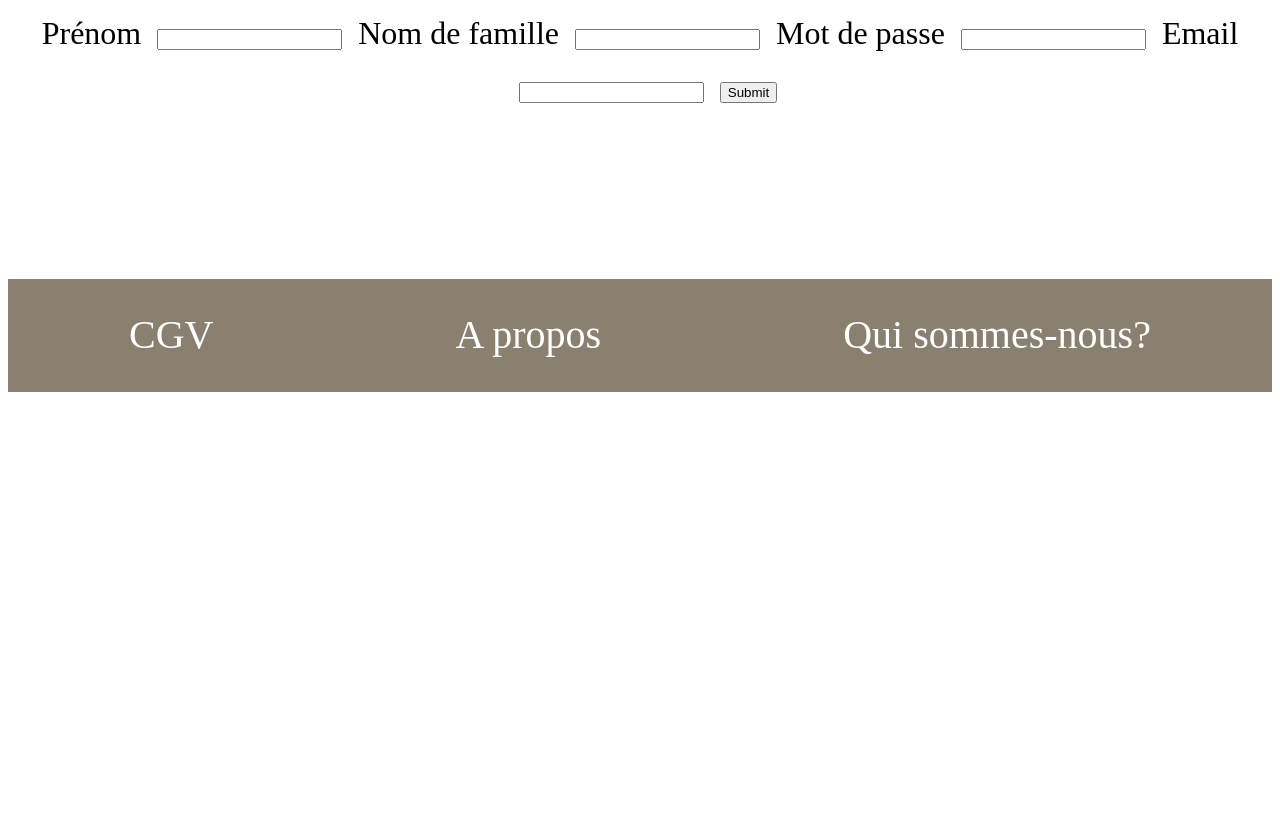
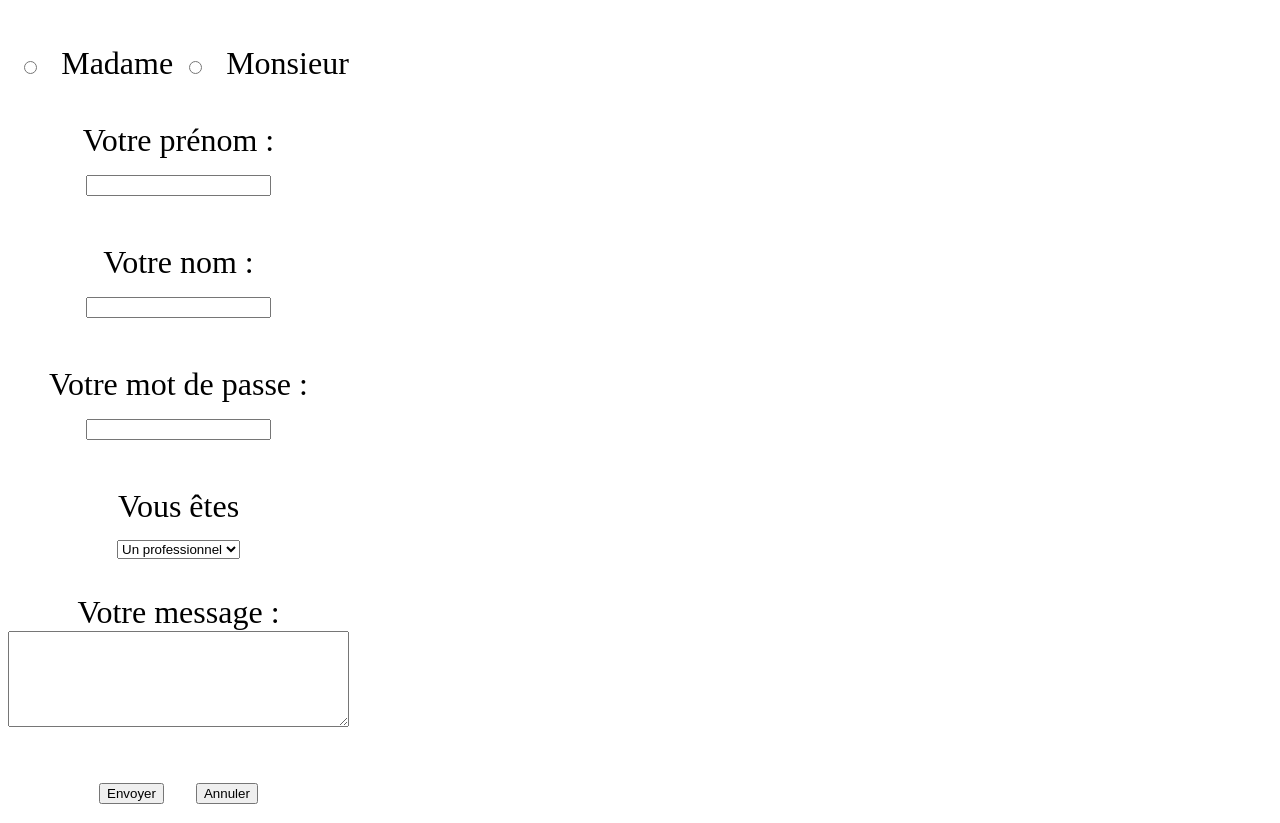
Before and after one commit to Florian-HOCQUARD/au-vignoble, a Gatsby site: page /inscription in a window 1280 px wide. Shown: the part 409-1232 px from the top of the page. Before the commit the page ends 809 px from the top, so only its background shows below. Built offline with nearby package versions, Linux system fonts and the light colour scheme; Gatsby itself is replaced by a stand-in of ours.

Commit message:
update code

```diff
--- a/src/pages/app.js
+++ b/src/pages/app.js
@@ -1,14 +1,14 @@
 import React from 'react'
 import { Router } from '@reach/router'
 import Layout from '../components/layout'
-import Profile from '../pages/profile'
+// import Profile from '../pages/profile'
 import Login from '../pages/login'
-import PrivateRoute from '../components/privateRoute'
+// import PrivateRoute from '../components/privateRoute'
 
 const App = () => (
   <Layout>
     <Router>
-      <PrivateRoute path='/app/profile' component={Profile} />
+      {/* <PrivateRoute path='/app/profile' component={Profile} /> */}
       <Login path='/app/login' />
     </Router>
   </Layout>
--- a/src/pages/inscription.js
+++ b/src/pages/inscription.js
@@ -4,118 +4,117 @@ import Footer from '../components/Footer'
 import Header from '../components/Header'
 import '../styles/style.css'
 
-// const Inscription = () => {
-//   return (
-//     <>
-//       <BurgerMenu />
-//       <Header />
-//       <div className='inscription'>
-//         <form name='mon-formulaire1' data-netlify='true' method='post'>
-//           <input type='hidden' name='form-name' value='contact' />
-//           <p>
-//             <input type='radio' name='civi' value='Mme' /> Madame
-//             <input type='radio' name='civi' value='Mr' /> Monsieur
-//           </p>
-//           <p>
-//             Votre prénom :<br />
-//             <input type='text' name='prenom' />
-//           </p>
-//           <p>
-//             Votre nom :<br />
-//             <input type='text' name='nom' />
-//           </p>
-//           <p>
-//             Votre mot de passe :<br />
-//             <input type='password' name='passe' />
-//           </p>
-//           <p>
-//             Vous êtes<br />
-//             <select name='profil'>
-//               <option value='parti'>Un particulier</option>
-//               <option value='profe' selected='selected'>Un professionnel</option>
-//             </select>
-//           </p>
-//           <p>
-//             Votre message :<br />
-//             <textarea name='le-message' rows='6' cols='40' />
-//           </p>
-//           <p>
-//             <input type='submit' value='Envoyer' />
-//             <input type='reset' value='Annuler' />
-//           </p>
-//         </form>
-//       </div>
-//       <Footer />
-//     </>
-//   )
-// }
-
-export default class Inscription extends React.Component {
-  state = {
-    firstName: "",
-    lastName: "",
-    password: "",
-    email: ""
-  }
-  handleInputChange = event => {
-    const target = event.target
-    const value = target.value
-    const name = target.name
-    this.setState({
-      [name]: value,
-    })
-  }
-  handleSubmit = event => {
-    event.preventDefault()
-    window.location='/login'
-  }
-  render() {
+const Inscription = () => {
   return (
     <>
       <BurgerMenu />
       <Header />
       <div className='inscription'>
-      <form onSubmit={this.handleSubmit}>
-
-          Prénom
-          <input
-            type="text"
-            name="firstName"
-            value={this.state.firstName}
-            onChange={this.handleInputChange}
-          />
-
-
-          Nom de famille
-          <input
-            type="text"
-            name="lastName"
-            value={this.state.lastName}
-            onChange={this.handleInputChange}
-          />
-
-          Mot de passe
-          <input
-            type="password"
-            name="password"
-            value={this.state.password}
-            onChange={this.handleInputChange}
-          />
-
-          Email
-          <input
-            type="email"
-            name="email"
-            value={this.state.email}
-            onChange={this.handleInputChange}
-          />
-        <button type="submit">Submit</button>
+        <form name='mon-formulaire1' data-netlify='true' method='post'>
+          <input type='hidden' name='form-name' value='contact' />
+          <p>
+            <input type='radio' name='civi' value='Mme' /> Madame
+            <input type='radio' name='civi' value='Mr' /> Monsieur
+          </p>
+          <p>
+            Votre prénom :<br />
+            <input type='text' name='prenom' />
+          </p>
+          <p>
+            Votre nom :<br />
+            <input type='text' name='nom' />
+          </p>
+          <p>
+            Votre mot de passe :<br />
+            <input type='password' name='passe' />
+          </p>
+          <p>
+            Vous êtes<br />
+            <select name='profil'>
+              <option value='parti'>Un particulier</option>
+              <option value='profe' selected='selected'>Un professionnel</option>
+            </select>
+          </p>
+          <p>
+            Votre message :<br />
+            <textarea name='le-message' rows='6' cols='40' />
+          </p>
+          <p>
+            <input type='submit' value='Envoyer' />
+            <input type='reset' value='Annuler' />
+          </p>
         </form>
       </div>
       <Footer />
     </>
   )
 }
-}
 
-// export default Inscription
+// export default class Inscription extends React.Component {
+//   state = {
+//     firstName: "",
+//     lastName: "",
+//     password: "",
+//     email: ""
+//   }
+//   handleInputChange = event => {
+//     const target = event.target
+//     const value = target.value
+//     const name = target.name
+//     this.setState({
+//       [name]: value,
+//     })
+//   }
+//   handleSubmit = event => {
+//     event.preventDefault()
+//     window.location='/login'
+//   }
+//   render() {
+//     return (
+//       <>
+//       <BurgerMenu />
+//     <Header />
+//     <div className='inscription'>
+//       <form onSubmit={this.handleSubmit}>
+
+//           Prénom
+//           <input
+//             type="text"
+//             name="firstName"
+//             value={this.state.firstName}
+//             onChange={this.handleInputChange}
+//           />
+
+//           Nom de famille
+//           <input
+//             type="text"
+//             name="lastName"
+//             value={this.state.lastName}
+//             onChange={this.handleInputChange}
+//           />
+
+//           Mot de passe
+//           <input
+//             type="password"
+//             name="password"
+//             value={this.state.password}
+//             onChange={this.handleInputChange}
+//           />
+
+//           Email
+//           <input
+//             type="email"
+//             name="email"
+//             value={this.state.email}
+//             onChange={this.handleInputChange}
+//           />
+//         <button type="submit">Submit</button>
+//       </form>
+//       </div>
+//       <Footer />
+//       </>
+//     )
+//   }
+// }
+
+export default Inscription
--- a/src/pages/login.js
+++ b/src/pages/login.js
@@ -3,7 +3,6 @@ import BurgerMenu from '../components/BurgerMenu'
 import Footer from '../components/Footer'
 import Header from '../components/Header'
 import '../styles/style.css'
-
 import { handleLogin } from '../services/auth'
 
 const Login = (state) => {
--- a/src/pages/{datoCmsPage.slug}.js
+++ b/src/pages/{datoCmsPage.slug}.js
@@ -1,7 +1,7 @@
 import { graphql } from 'gatsby'
 import React from 'react'
 
-export default ({ data }) => {
+const Page = ({ data }) => {
   const story = data.datoCmsPage
   return (
     <>
@@ -26,3 +26,5 @@ export const query = graphql`
               }
         }
     `
+
+export default Page
--- a/src/pages/{datoCmsProduct.slug}.js
+++ b/src/pages/{datoCmsProduct.slug}.js
@@ -1,7 +1,7 @@
 import { graphql } from 'gatsby'
 import React from 'react'
 
-export default ({ data }) => {
+const ProductPage = ({ data }) => {
   const post = data.datoCmsProduct
   return (
     <div>
@@ -25,3 +25,5 @@ export const query = graphql`
             }
       }
   `
+
+export default ProductPage
```
Also changed, not shown: src/pages/product.js (+24 -24 lines). Lines whose indentation alone changed are shown as unchanged.
